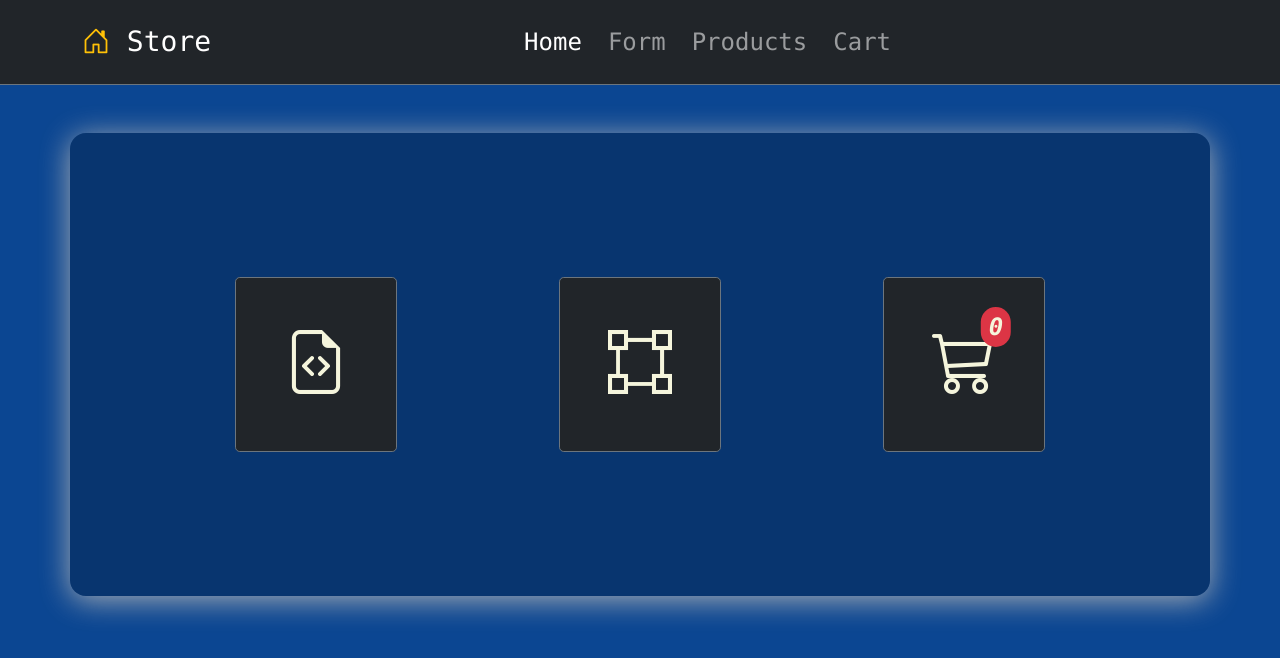
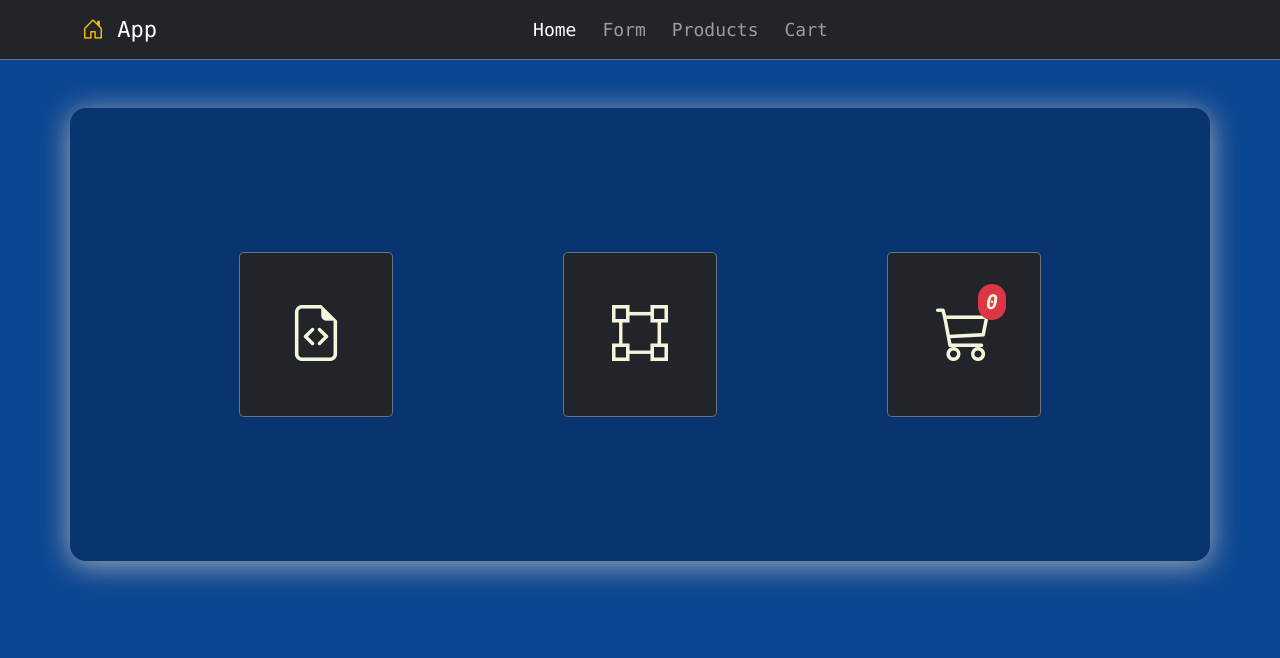
Before and after one commit to kev-web/react-usereducer-store, a React (Create React App) app: page / in a window 1280 px wide. Shown: the top 658 px of the page. Built offline with nearby package versions, Linux system fonts and the light colour scheme.

Commit message:
added collapse navbar hide feature when clicked a link

```diff
--- a/public/index.html
+++ b/public/index.html
@@ -43,7 +43,15 @@
       To begin the development, run `npm start` or `yarn start`.
       To create a production bundle, use `npm run build` or `yarn build`.
     -->
+    <script src="https://code.jquery.com/jquery-1.10.2.min.js"></script>
+
     <script src="https://cdn.jsdelivr.net/npm/bootstrap@5.1.3/dist/js/bootstrap.bundle.min.js"
     integrity="sha384-ka7Sk0Gln4gmtz2MlQnikT1wXgYsOg+OMhuP+IlRH9sENBO0LRn5q+8nbTov4+1p" crossorigin="anonymous"></script>
+
+    <script>
+      $(document).on('click',function(){
+        $('.collapse').collapse('hide');
+    })
+        </script>
   </body>
 </html>
--- a/src/storeComponents/CartDetailsLogo.js
+++ b/src/storeComponents/CartDetailsLogo.js
@@ -2,10 +2,10 @@ import React from 'react'
 
 const CartDetailsLogo = (props) => {
   return (
-    <h1 className='display-3 text-end m-0 p-0'>
+    <h1 className='display-4 text-center m-0 p-0'>
         <i className="bi bi-cart3 position-relative">
             <span className="position-absolute top-0 start-90 translate-middle badge rounded-pill p-2 bg-danger">
-                <p style={{fontSize:24, padding: 0, margin: 0}}>{props.actualState.cart.length}</p>
+                <p style={{fontSize:20, padding: 0, margin: 0}}>{props.actualState.cart.length}</p>
             </span>
         </i>
     </h1>
--- a/src/storeComponents/CartFormLogo.js
+++ b/src/storeComponents/CartFormLogo.js
@@ -2,7 +2,7 @@ import React from 'react'
 
 const CartFormLogo = () => {
   return (
-    <h1 className='display-3 text-center p-0 m-0'>
+    <h1 className='display-4 text-center p-0 m-0'>
         <i className="bi bi-file-earmark-code"></i>
     </h1>
   )
--- a/src/storeComponents/CartNavbar.js
+++ b/src/storeComponents/CartNavbar.js
@@ -6,11 +6,11 @@ import { NavLink } from 'react-router-dom'
 
 const CartNavbar = () => {
     return (
-        <nav className="navbar sticky-top navbar-expand-lg bg-dark navbar-dark border-bottom border-secondary pt-3 pb-3">
+        <nav className="navbar sticky-top navbar-expand-lg bg-dark navbar-dark border-bottom border-secondary">
             <div className="container">
-                <a className="navbar-brand" href="#"><i className="bi bi-house-door text-warning"></i>&nbsp;Store</a>
+                <a className="navbar-brand" href="#"><i className="bi bi-house-door text-warning"></i>&nbsp;App</a>
                 <button className="navbar-toggler" type="button" data-bs-toggle="collapse" data-bs-target="#navbarNavAltMarkup" aria-controls="navbarNavAltMarkup" aria-expanded="false" aria-label="Toggle navigation">
-                    <span className="navbar-toggler-icon"></span>
+                    <span className="bi bi-three-dots text-warning"></span>
                 </button>
                 <div className="collapse navbar-collapse justify-content-center" id="navbarNavAltMarkup">
                     <div className="navbar-nav text-center">
--- a/src/storeComponents/CartProductsLogo.js
+++ b/src/storeComponents/CartProductsLogo.js
@@ -2,7 +2,7 @@ import React from 'react'
 
 const CartProductsLogo = () => {
   return (
-    <h1 className='display-3 text-center m-0'><i className="bi bi-bounding-box"></i></h1>
+    <h1 className='display-4 text-center m-0 p-0'><i className="bi bi-bounding-box"></i></h1>
   )
 }
 
--- a/src/storeComponents/MainCart.js
+++ b/src/storeComponents/MainCart.js
@@ -10,7 +10,7 @@ const MainCart = (props) => {
 
         </div>
         <div className="col-sm-8">
-          <div className="container p-3 cartDiv">
+          <div className="container p-3 w-25 mb-3">
             <CartDetailsLogo actualState={props.actualState}/>
           </div>
           <table className="table table-borderless">
--- a/src/storeCss/fetch_style.css
+++ b/src/storeCss/fetch_style.css
@@ -1,14 +1,19 @@
 *{
-    font-family: 'Consolas', sans-serif;
+    font-family: 'Consolas','Calibri Light', sans-serif;
     color: beige;
 }
 
-.navbar-brand {
-    font-size: 28px;
+.navbar {
+    z-index: 1;
 }
 
+.navbar-brand {
+    font-size: 22px;
+}
+
+
 .nav-link {
-    font-size: 24px;
+    font-size: 18px;
     margin-right: 10px;
 }
 
@@ -73,8 +78,9 @@ td{
     box-shadow: 0 4px 30px rgba(184, 184, 184, 0.9);
 }
 
-.cartDiv {
+/* .cartDiv {
     position: -webkit-sticky;
     position: sticky;
-    top: 100px;
-}
+    top: 3px;
+    z-index: 10;
+} */
```
